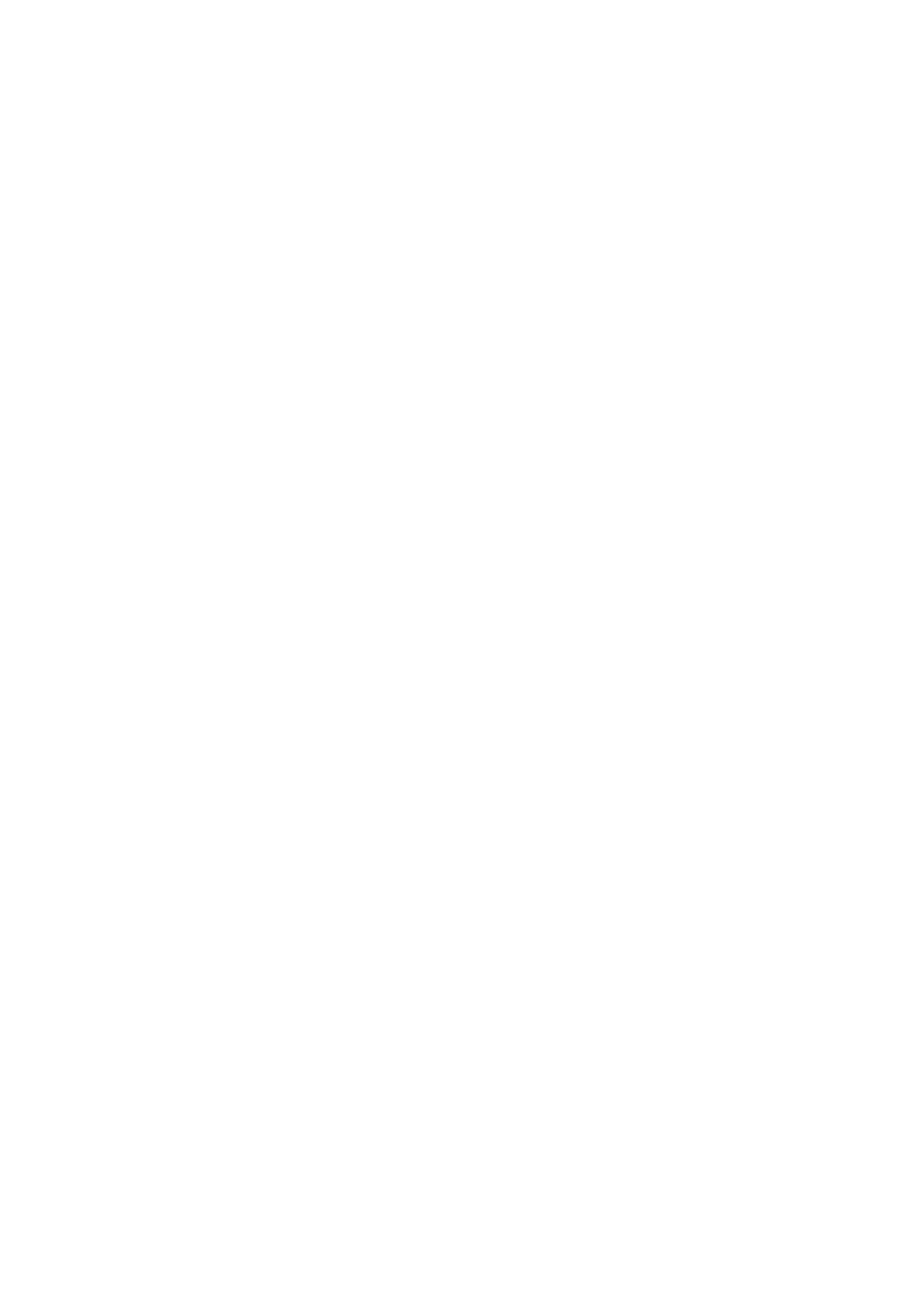
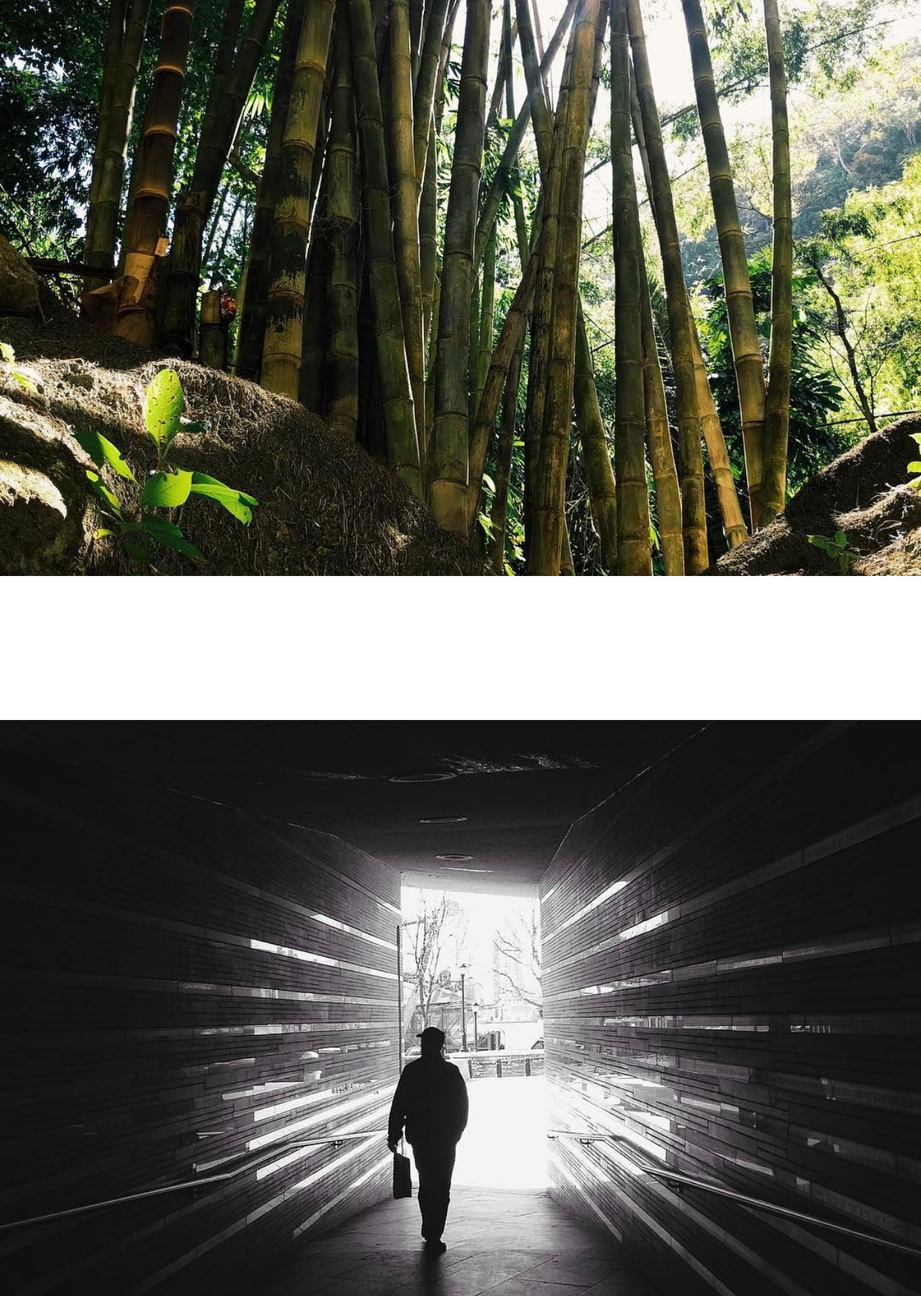
Before and after one commit to ian-ramos/kara-blog-website, a React (Create React App) app: page / in a window 1280 px wide. Shown: the whole page at 72% size. Before the commit the page ends 800 px from the top, so only its background shows below. Built offline with nearby package versions, Linux system fonts and the light colour scheme.

Commit message:
added some pictures & separators, but need to fix width for vertical pics

```diff
--- a/src/App.css
+++ b/src/App.css
@@ -50,15 +50,22 @@ h1 {
 /* ----------------------------------------------- */
 
 .portfolio-image {
-  /* background-image: linear-gradient(rgba(0, 0, 0, 0.7), rgba(0, 0, 0, 0.7)), url(./images/top-section-bg.jpg); */
-  background-image: url(./images/top-section-bg.jpg);
   background-size: cover;
   background-position: center;
   height: 100vh; /* means it's 100% of the view port. If we didn't include this, part of image would be cut off b/c it would only fill-in where there was text*/
   background-attachment: fixed;
 }
 
+#bamboo {
+  /* background-image: linear-gradient(rgba(0, 0, 0, 0.7), rgba(0, 0, 0, 0.7)), url(./images/top-section-bg.jpg); */
+  background-image: url(./images/bamboo-tumalog-falls.jpg);
+}
+
+#irish {
+  background-image: url(./images/irish-hunger-memorial.jpg);
+}
+
 .separator {
-  height: 2%;
+  height: 200px;
   width: 100%;
 }
--- a/src/App.js
+++ b/src/App.js
@@ -1,10 +1,12 @@
 import React, { Component } from 'react';
 import './App.css';
+import ImageContainer from './components/ImageContainer'
 
 class App extends Component {
   render() {
     return (
       <div className="App">
+        <ImageContainer />
       </div>
     );
   }
--- a/src/components/ImageContainer.js
+++ b/src/components/ImageContainer.js
@@ -1,10 +1,15 @@
 import React from 'react'
+import '../App.css'
 
 class ImageContainer extends React.Component {
 
   render() {
     return (
-
+      <div>
+        <section className="portfolio-image" id="bamboo"></section>
+        <div className="separator"></div>
+        <section className="portfolio-image" id="irish"></section>
+      </div>
     )
   }
 }
```
Also changed, not shown: src/images/bamboo-tumalog-falls.jpg (renamed from src/images/Bamboo Trees in Tumalog Falls.jpg), src/images/irish-hunger-memorial.jpg (renamed from src/images/Irish Hunger Memorial silouette of a person b&w.jpg).
